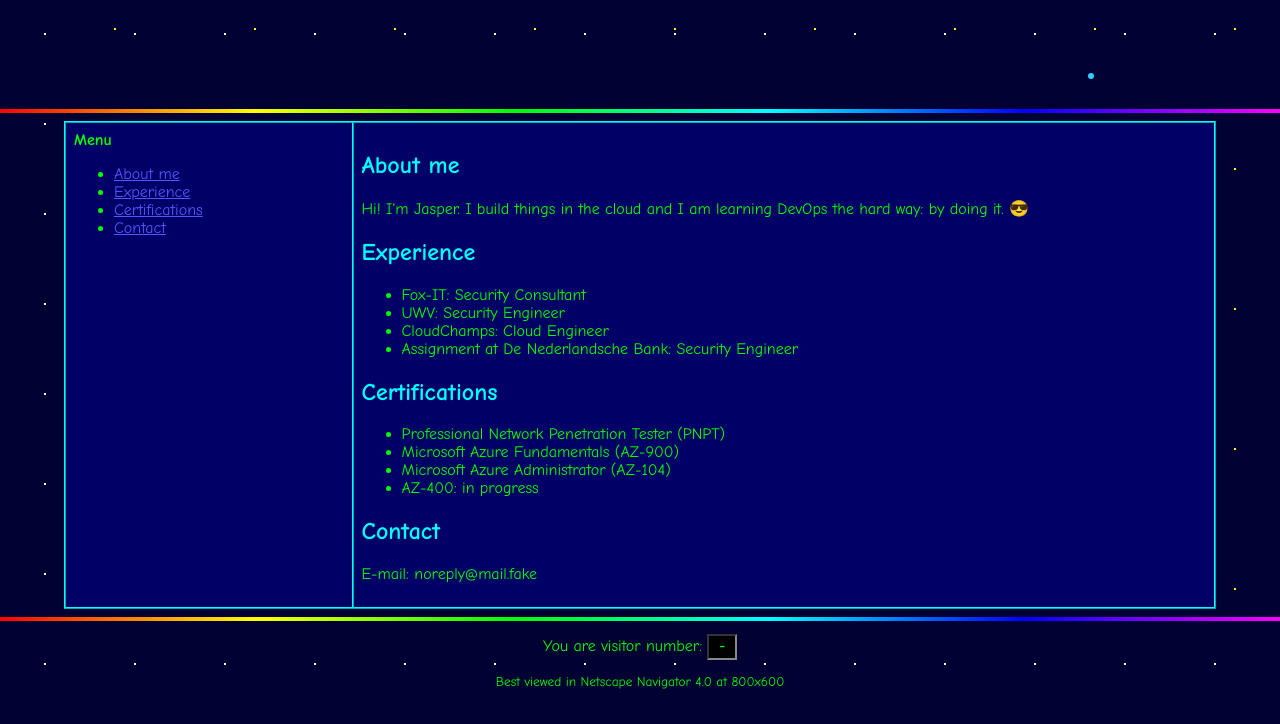
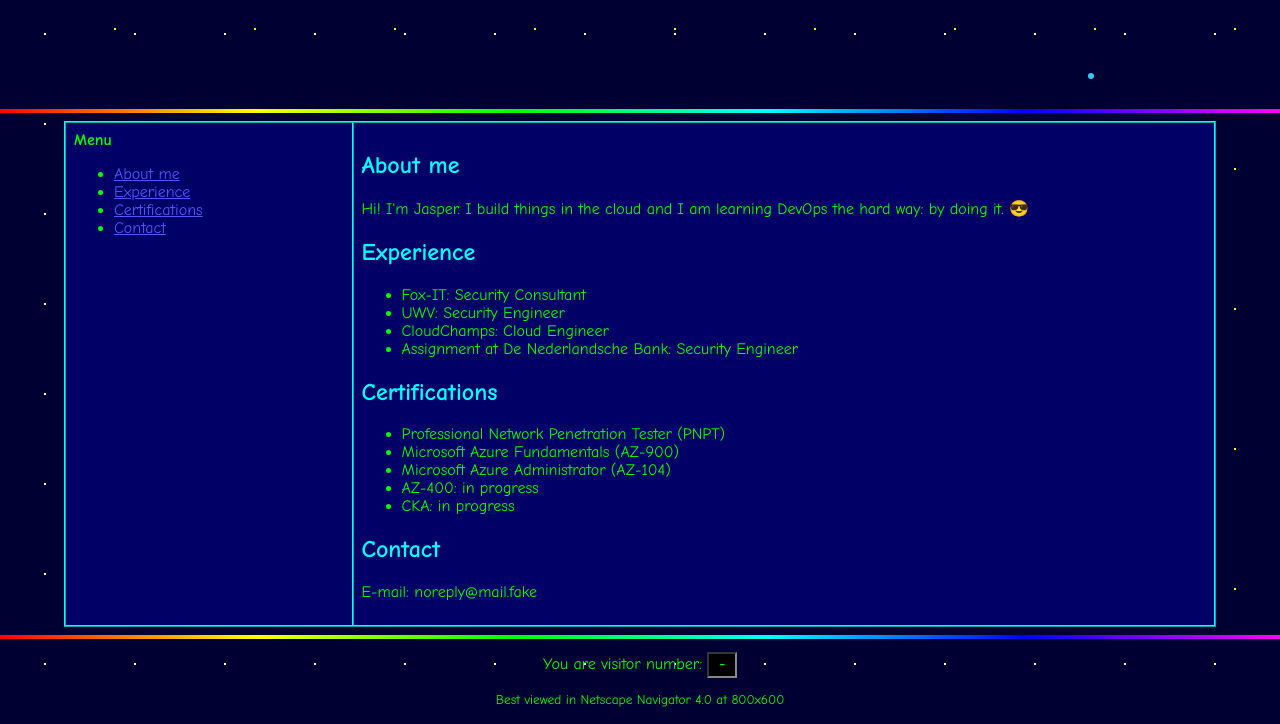
Before and after one commit to mrcable/jasperarts.net, a plain HTML site: page src/frontend/index.html in a window 1280 px wide. Shown: the part 101-825 px from the top of the page. Drawn offline with Linux system fonts and the light colour scheme.

Commit message:
testing if cloudflare cache purge is setup correctly

```diff
--- a/src/frontend/index.html
+++ b/src/frontend/index.html
@@ -54,6 +54,7 @@
               <li>Microsoft Azure Fundamentals (AZ-900)</li>
               <li>Microsoft Azure Administrator (AZ-104)</li>
               <li>AZ-400: in progress</li>
+              <li>CKA: in progress</li>
             </ul>
 
             <h2 id="contact">Contact</h2>
```
